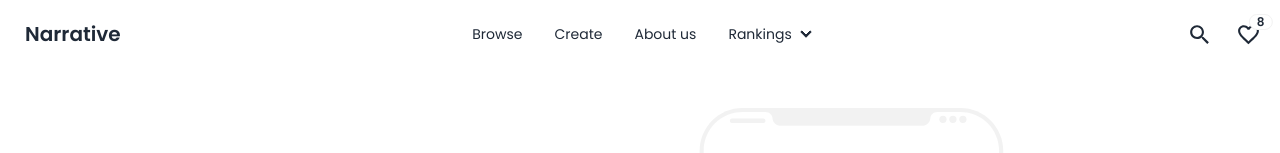
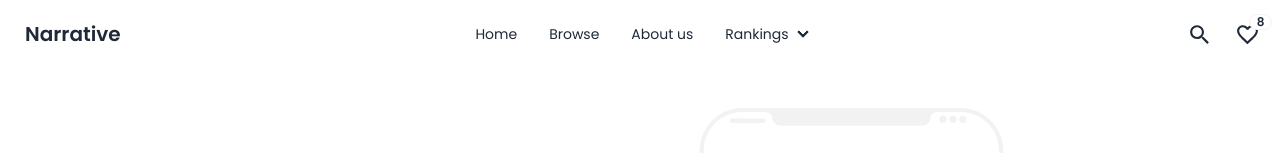
Before and after one commit to RH203/narrative, a React (Vite) app: page / in a window 1280 px wide. Shown: the top 153 px of the page. Built offline with nearby package versions, Linux system fonts and the light colour scheme.

Commit message:
feat: Update Navbar links to include Home page
The Navbar links have been updated to include the Home page instead of Browse. This change improves the navigation experience for users.

```diff
--- a/src/components/Navbar/Navbar.jsx
+++ b/src/components/Navbar/Navbar.jsx
@@ -29,10 +29,10 @@ const Navbar = () => {
             className="menu menu-sm dropdown-content mt-3 z-[1] p-2 shadow bg-base-100 rounded-box w-52"
           >
             <li>
-              <NavigateButton title={"Browse"} link={""} style={""} />
+              <NavigateButton title={"Home"} link={""} style={""} />
             </li>
             <li>
-              <NavigateButton title={"Create"} link={""} style={""} />
+              <NavigateButton title={"Browse"} link={""} style={""} />
             </li>
             <li>
               <NavigateButton title={"About us"} link={"about"} style={""} />
@@ -63,10 +63,10 @@ const Navbar = () => {
       <div className="navbar-center hidden lg:flex">
         <ul className="menu menu-horizontal px-1">
           <li>
-            <NavigateButton title={"Browse"} link={""} style={""} />
+            <NavigateButton title={"Home"} link={""} style={""} />
           </li>
           <li>
-            <NavigateButton title={"Create"} link={""} style={""} />
+            <NavigateButton title={"Browse"} link={""} style={""} />
           </li>
           <li>
             <NavigateButton title={"About us"} link={"about"} style={""} />
```
